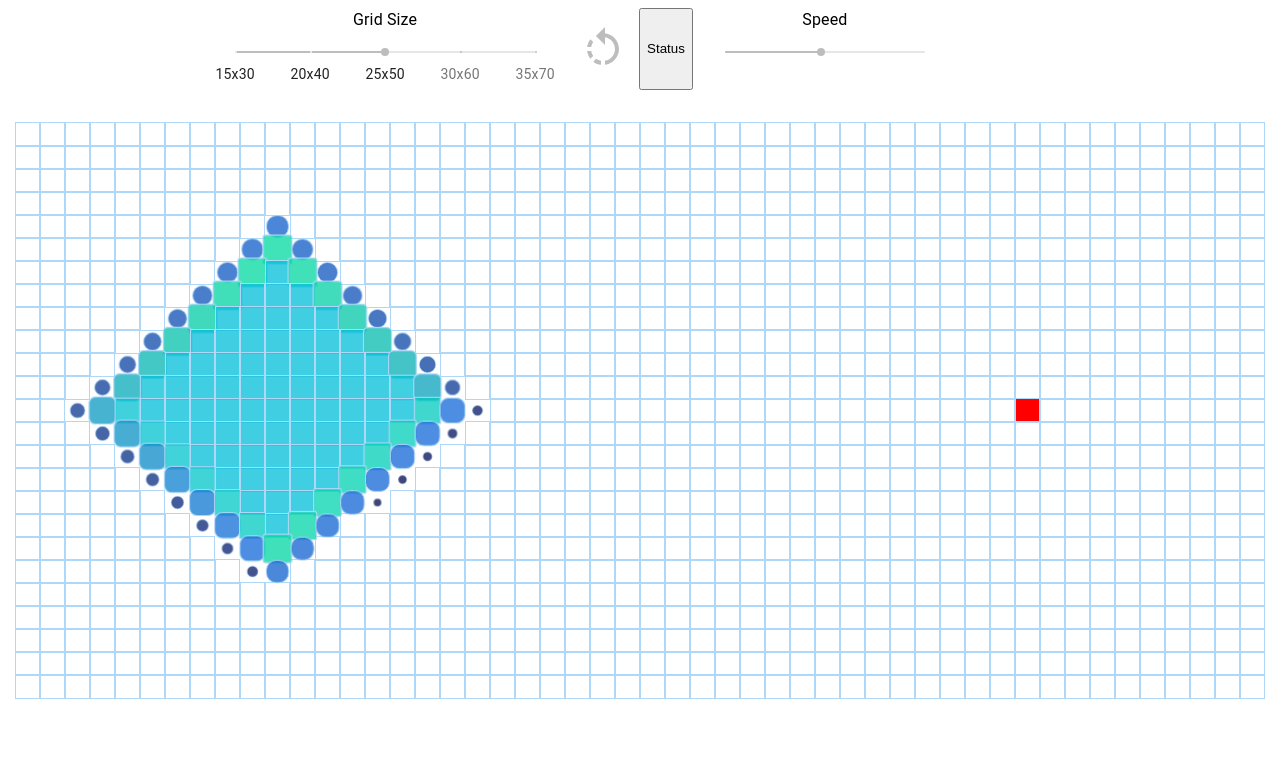
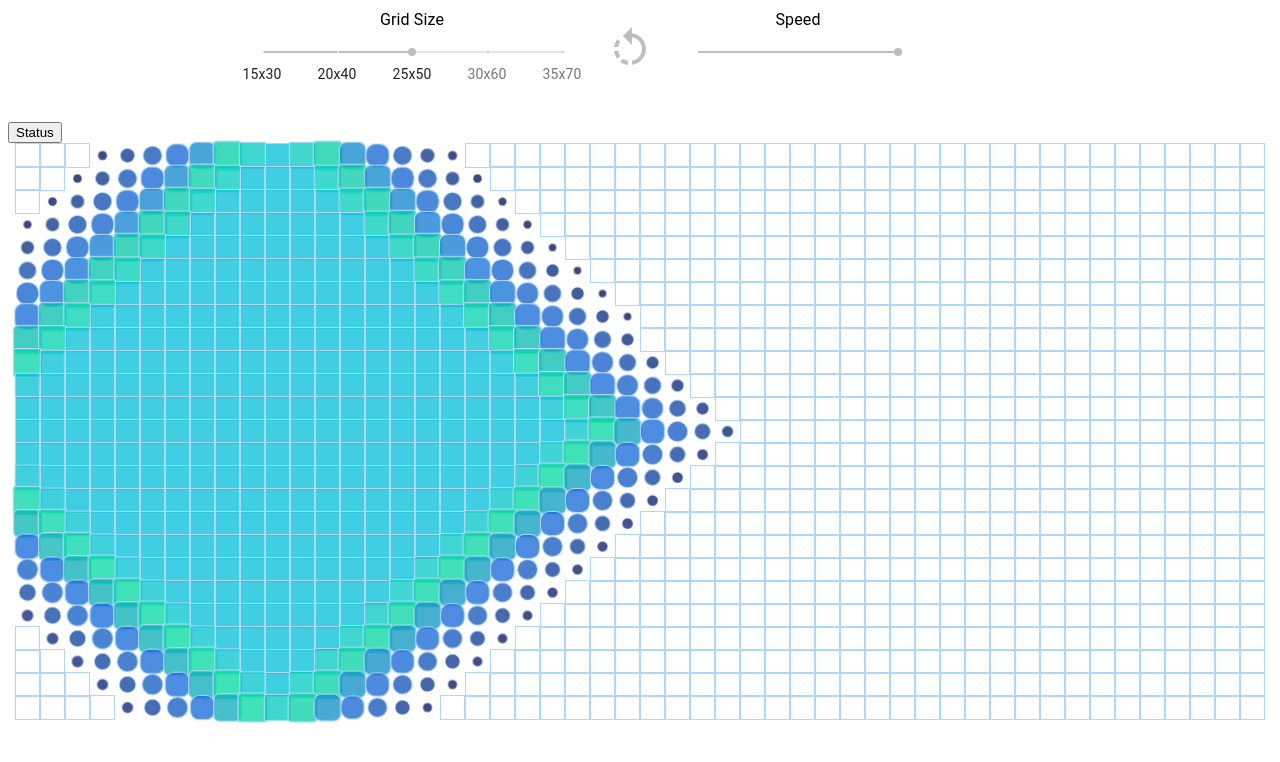
Before and after one commit to guynoga47/Pathfinding-Visualizer, a React (Create React App) app: page / in a window 1280 px wide. Both pictures are taken after a click on the button 603 px from the left and 48 px from the top of the page. Shown: the top 762 px of the page. Built offline with nearby package versions, Linux system fonts and the light colour scheme.

Commit message:
reset button and grid size change fully implemented

```diff
--- /dev/null
+++ b/src/PathfindingVisualizer/Components/Controls/Controls.jsx
@@ -0,0 +1,53 @@
+import React from "react";
+import SimpleSlider from "../SimpleSlider/SimpleSlider";
+import RestrictedSlider from "../RestrictedSlider/RestrictedSlider";
+import IconButton from "@material-ui/core/IconButton";
+import PlayIcon from "@material-ui/icons/PlayCircleFilledWhite";
+import ResetIcon from "@material-ui/icons/RotateLeftTwoTone";
+
+const Controls = (props) => {
+  const {
+    isFinished,
+    isRunning,
+    resetButtonClicked,
+    visualizeDijkstra,
+    handleSpeedChange,
+    handleGridSizeChange,
+  } = props;
+  return (
+    <div
+      style={{
+        display: "flex",
+        justifyContent: "center",
+        marginBottom: "2em",
+        marginRight: "7.5em",
+      }}
+    >
+      <RestrictedSlider
+        onGridSizeChange={handleGridSizeChange}
+        disabled={isRunning}
+      />
+      {isRunning || isFinished ? (
+        <IconButton
+          disabled={isRunning}
+          color="primary"
+          onClick={() => resetButtonClicked()}
+        >
+          <ResetIcon style={{ fontSize: "2em" }} />
+        </IconButton>
+      ) : (
+        <IconButton color="primary" onClick={() => visualizeDijkstra()}>
+          <PlayIcon style={{ fontSize: "2em" }} />
+        </IconButton>
+      )}
+      <SimpleSlider
+        min={5}
+        max={30}
+        onSpeedChange={handleSpeedChange}
+        disabled={isRunning}
+      />
+    </div>
+  );
+};
+
+export default Controls;
--- a/src/PathfindingVisualizer/Components/Node/Node.css
+++ b/src/PathfindingVisualizer/Components/Node/Node.css
@@ -14,8 +14,8 @@
 }
 
 .node-wall {
-  background-color: rgb(12, 53, 71);
-  border-color: rgb(12, 53, 71);
+  background-color: rgba(12, 53, 71, 1);
+  border-color: rgba(12, 53, 71, 1);
   -webkit-animation: jello-horizontal 0.5s both;
   animation: jello-horizontal 0.5s both;
 }
--- a/src/PathfindingVisualizer/Components/SimpleSlider/SimpleSlider.jsx
+++ b/src/PathfindingVisualizer/Components/SimpleSlider/SimpleSlider.jsx
@@ -14,10 +14,9 @@ const useStyles = makeStyles({
 
 export default function ContinuousSlider(props) {
   const classes = useStyles();
-  const [value, setValue] = React.useState(17);
+  const [value, setValue] = React.useState(35);
   const { disabled, min, max } = props;
   const handleChange = (event, newValue) => {
-    /* let calculatedValue = Math.floor((1 / newValue) * 150); */
     let res = Math.abs(newValue - 35);
     console.log(res);
     setValue(newValue);
--- a/src/PathfindingVisualizer/PathfindingVisualizer.jsx
+++ b/src/PathfindingVisualizer/PathfindingVisualizer.jsx
@@ -1,10 +1,7 @@
-import React, { PureComponent } from "react";
+import React, { Component, PureComponent } from "react";
 import Node from "./Components/Node/Node";
-import SimpleSlider from "./Components/SimpleSlider/SimpleSlider";
-import RestrictedSlider from "./Components/RestrictedSlider/RestrictedSlider";
-import IconButton from "@material-ui/core/IconButton";
-import PlayIcon from "@material-ui/icons/PlayCircleFilledWhite";
-import ResetIcon from "@material-ui/icons/RotateLeftTwoTone";
+import Controls from "./Components/Controls/Controls";
+
 import "./PathfindingVisualizer.css";
 import { dijkstra, getShortestPathNodesInOrder } from "./Algorithms/dijkstra";
 import ReactDOM from "react-dom";
@@ -15,7 +12,7 @@ const DEFAULT_GRID_WIDTH = 50;
 export default class PathfindingVisualizer extends PureComponent {
   constructor(props) {
     super(props);
-    this.speed = 20;
+    this.speed = 5;
     this.gridHeight = DEFAULT_GRID_HEIGHT;
     this.gridWidth = DEFAULT_GRID_WIDTH;
     this.startNode = {
@@ -35,14 +32,16 @@ export default class PathfindingVisualizer extends PureComponent {
   }
   mouseKeyDown = false;
   endPointKeyDown = "";
+  keys = [];
+  endPointsPropsToggle = true;
 
-  isStartNode(row, col) {
+  isStartNode = (row, col) => {
     return row === this.startNode.row && col === this.startNode.col;
-  }
+  };
 
-  isFinishNode(row, col) {
+  isFinishNode = (row, col) => {
     return row === this.finishNode.row && col === this.finishNode.col;
-  }
+  };
 
   componentDidMount() {
     const grid = this.getInitialGrid();
@@ -54,37 +53,36 @@ export default class PathfindingVisualizer extends PureComponent {
   };
 
   handleGridSizeChange = (height) => {
+    if (height === this.gridHeight) return;
     this.gridWidth = height * 2;
     this.gridHeight = height;
+    this.keys = this.generateRandomUniqueKeys();
     this.reset();
   };
 
-  resetButtonClicked() {
-    let startNode = this.state.grid[this.startNode.row][this.startNode.col];
-    let finishNode = this.state.grid[this.finishNode.row][this.finishNode.col];
-    startNode.isStart = false;
-    startNode.isStart = true;
-    finishNode.isFinish = false;
-    finishNode.isFinish = true;
+  handleResetButtonClicked = () => {
     this.reset();
-  }
+  };
 
-  reset() {
+  remountEndpoints = () => {};
+
+  reset = () => {
     this.setState({ isFinished: false });
-    const startNode = {};
-    startNode.row = Math.floor(this.gridHeight / 2);
-    startNode.col = Math.floor(this.gridWidth / 5);
-    const finishNode = {};
-    finishNode.row = Math.floor(this.gridHeight / 2);
-    finishNode.col = Math.floor((this.gridWidth * 4) / 5);
-    this.startNode = startNode;
-    this.finishNode = finishNode;
+    this.startNode = {
+      row: Math.floor(this.gridHeight / 2),
+      col: Math.floor(this.gridWidth / 5),
+    };
+    this.finishNode = {
+      row: Math.floor(this.gridHeight / 2),
+      col: Math.floor((this.gridWidth * 4) / 5),
+    };
+    this.resetNodeStyles();
     const grid = this.getInitialGrid();
+    this.endPointsPropsToggle = true;
     this.setState({ grid });
-    this.resetNodeStyles();
-  }
+  };
 
-  resetNodeStyles() {
+  resetNodeStyles = () => {
     for (let node in this.refs) {
       ReactDOM.findDOMNode(this.refs[node]).classList.remove(
         `node-visited`,
@@ -92,9 +90,10 @@ export default class PathfindingVisualizer extends PureComponent {
         `node-wall`
       );
     }
-  }
+  };
 
   handleMouseDown = (row, col) => {
+    if (this.state.isFinished) return;
     this.mouseKeyDown = true;
     if (this.isStartNode(row, col) || this.isFinishNode(row, col)) {
       this.endPointKeyDown = this.isStartNode(row, col) ? "start" : "finish";
@@ -107,6 +106,7 @@ export default class PathfindingVisualizer extends PureComponent {
   };
 
   handleMouseLeave = (row, col) => {
+    if (this.state.isFinished) return;
     if (this.endPointKeyDown) {
       ReactDOM.findDOMNode(this.refs[`node-${row}-${col}`]).classList.remove(
         `node-${this.endPointKeyDown}`
@@ -115,7 +115,7 @@ export default class PathfindingVisualizer extends PureComponent {
   };
 
   handleMouseEnter = (row, col) => {
-    if (!this.mouseKeyDown) return;
+    if (this.state.isFinished || !this.mouseKeyDown) return;
     if (this.endPointKeyDown) {
       ReactDOM.findDOMNode(this.refs[`node-${row}-${col}`]).classList.add(
         `node-${this.endPointKeyDown}`
@@ -127,11 +127,13 @@ export default class PathfindingVisualizer extends PureComponent {
   };
 
   handleMouseUp = (row, col) => {
+    if (this.state.isFinished) return;
     if (this.endPointKeyDown) {
       let endPoint =
         this.endPointKeyDown === "start" ? this.startNode : this.finishNode;
       endPoint.row = row;
       endPoint.col = col;
+      this.endPointsPropsToggle = false;
     }
     this.endPointKeyDown = false;
     this.mouseKeyDown = false;
@@ -157,6 +159,19 @@ export default class PathfindingVisualizer extends PureComponent {
     return grid;
   };
 
+  generateRandomUniqueKeys = () => {
+    let keys = [];
+    while (keys.length < this.gridHeight * this.gridWidth) {
+      let key = this.generateRandomKey() + 1;
+      if (keys.indexOf(key) === -1) keys.push(key);
+    }
+    return keys;
+  };
+
+  generateRandomKey = () => {
+    return Math.floor(Math.random() * this.gridHeight * this.gridWidth) + 1;
+  };
+
   createNode = (row, col) => {
     return {
       row,
@@ -169,7 +184,8 @@ export default class PathfindingVisualizer extends PureComponent {
     };
   };
 
-  animateDijkstra(visitedNodesInOrder, nodesInShortestPathOrder) {
+  animateDijkstra = (visitedNodesInOrder, nodesInShortestPathOrder) => {
+    this.endPointsPropsToggle = false;
     for (let i = 0; i <= visitedNodesInOrder.length; i++) {
       if (i === visitedNodesInOrder.length) {
         setTimeout(() => {
@@ -184,9 +200,9 @@ export default class PathfindingVisualizer extends PureComponent {
         ).className = "node node-visited";
       }, this.speed * i);
     }
-  }
+  };
 
-  animateShortestPath(nodesInShortestPathOrder) {
+  animateShortestPath = (nodesInShortestPathOrder) => {
     for (let i = 0; i < nodesInShortestPathOrder.length; i++) {
       setTimeout(() => {
         const node = nodesInShortestPathOrder[i];
@@ -195,11 +211,10 @@ export default class PathfindingVisualizer extends PureComponent {
         ).className = "node node-shortest-path";
       }, this.speed * i);
     }
-    this.setState({ isRunning: false });
-    this.setState({ isFinished: true });
-  }
+    this.setState({ isRunning: false, isFinished: true });
+  };
 
-  visualizeDijkstra() {
+  visualizeDijkstra = () => {
     this.setState({ isRunning: true });
     const { grid } = this.state;
     const startNode = grid[this.startNode.row][this.startNode.col];
@@ -207,77 +222,63 @@ export default class PathfindingVisualizer extends PureComponent {
     const visitedNodesInOrder = dijkstra(grid, startNode, finishNode);
     const nodesInShortestPathOrder = getShortestPathNodesInOrder(finishNode);
     this.animateDijkstra(visitedNodesInOrder, nodesInShortestPathOrder);
-  }
+  };
 
   render() {
     console.log("rerendering");
     const { grid } = this.state;
     return (
       <>
-        <div
-          style={{
-            display: "flex",
-            justifyContent: "center",
-            marginBottom: "2em",
-            marginRight: "7.5em",
-          }}
-        >
-          <RestrictedSlider
-            onGridSizeChange={this.handleGridSizeChange}
-            disabled={this.state.isRunning}
+        <Controls
+          isFinished={this.state.isFinished}
+          isRunning={this.state.isRunning}
+          resetButtonClicked={this.handleResetButtonClicked}
+          visualizeDijkstra={this.visualizeDijkstra}
+          handleSpeedChange={this.handleSpeedChange}
+          handleGridSizeChange={this.handleGridSizeChange}
         />
-          {this.state.isRunning || this.state.isFinished ? (
-            <IconButton
-              disabled={this.state.isRunning}
-              color="primary"
-              onClick={() => this.resetButtonClicked()}
-            >
-              <ResetIcon style={{ fontSize: "2em" }} />
-            </IconButton>
-          ) : (
-            <IconButton
-              color="primary"
-              onClick={() => this.visualizeDijkstra()}
-            >
-              <PlayIcon style={{ fontSize: "2em" }} />
-            </IconButton>
-          )}
 
         <button
           onClick={() => {
+            console.log(grid[this.startNode.row][this.startNode.col]);
+            console.log(grid[this.finishNode.row][this.finishNode.col]);
             console.log(
-                this.state.grid[this.startNode.row][this.startNode.col]
+              ReactDOM.findDOMNode(
+                this.refs[`node-${this.startNode.row}-${this.startNode.col}`]
+              )
             );
             console.log(
               ReactDOM.findDOMNode(
-                  this.refs[`node-${this.startNode.row}-${this.startNode.col}`]
+                this.refs[`node-${this.finishNode.row}-${this.finishNode.col}`]
               )
             );
           }}
         >
           Status
         </button>
-          <SimpleSlider
-            min={5}
-            max={30}
-            onSpeedChange={this.handleSpeedChange}
-            disabled={this.state.isRunning}
-          />
-        </div>
         <div className="grid">
           {grid.map((row, rowIndex) => (
             <div key={rowIndex} className="row">
               {row.map((node, nodeIndex) => {
-                const { row, col, isWall, isStart, isFinish } = node;
+                const { row, col, isStart, isFinish } = node;
+                //console.log(`reevaluating node-${row}-${col}`);
                 return (
                   <Node
-                    key={rowIndex * this.gridWidth + nodeIndex}
+                    /* generating random key for isStart and isFinish every time grid changes (after every reset operation)
+                        so the component will be remounted, and it's style will re-apply, apperantly changing prop alone doesnt
+                        work and styles only apply when component is mount for the first time, so ew hack it using the key, and
+                        keeping it this way only for the principle. */
+                    /*                     key={
+                      isStart || isFinish
+                        ? this.generateRandomKey()
+                        : rowIndex * this.gridWidth + nodeIndex
+                    } */
+                    key={`node-${row}-${col}`}
                     ref={`node-${row}-${col}`}
                     row={row}
                     col={col}
-                    isStart={isStart}
-                    isFinish={isFinish}
-                    isWall={isWall}
+                    isStart={isStart && this.endPointsPropsToggle}
+                    isFinish={isFinish && this.endPointsPropsToggle}
                     onMouseDown={this.handleMouseDown}
                     onMouseEnter={this.handleMouseEnter}
                     onMouseLeave={this.handleMouseLeave}
@@ -298,10 +299,12 @@ TODO
 2. Check edge cases when dragging end points (like when leaving grid and returning, or when dragging one endpoint over the other,
   or trying to put end point on a wall, or clicking on end point etc)
 3. Change icons for end points.
-5. Add a reset button or reset functionality and invoke it at the correct times. bug: doesnt reset styling on start and finish node, might need to reset
-change the appropriate keys to make them rerender.
+4. Possible bug: when running algorithm, resetting and changing grid size, grid might not display correctly.
+5. Styles sometimes not resetting as they should after algorithm run.
+5. Clicking on end point node disable styling.
 
 7. Add DFS, BFS
 
 
+Need to make start and finish node reenable styles after reset
 */
```
Also changed, not shown: src/PathfindingVisualizer/Components/Node/Node.jsx (+4 -8 lines), src/PathfindingVisualizer/PathfindingVisualizer.css (+5 -5 lines), report.20200610.085717.7664.0.001.json (deleted), 1 other file (tests, documents, lock files or other folders). Lines whose indentation alone changed are shown as unchanged.
